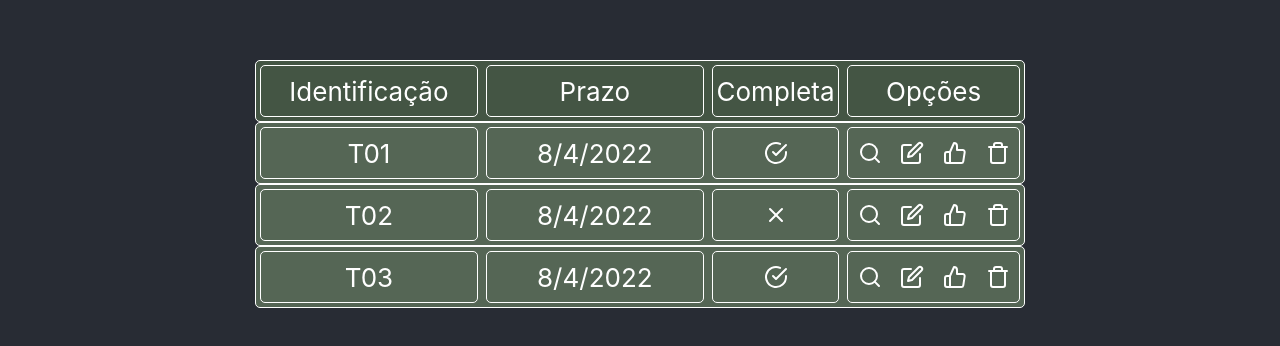
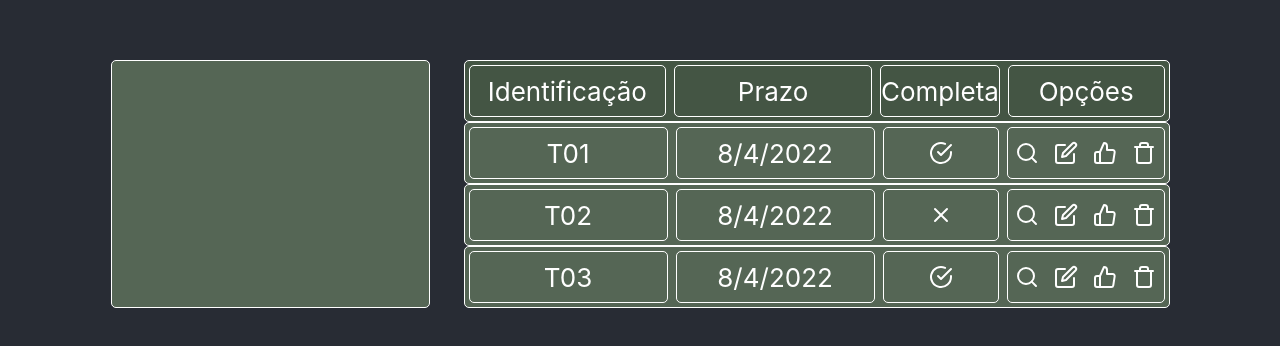
Before and after one commit to wenderlemes/gcc129_todo-list_front, a React (Create React App) app: page / in a window 1280 px wide. Shown: the part 216-562 px from the top of the page. Built offline with nearby package versions, Linux system fonts and the light colour scheme.

Commit message:
Posicionando container de nova task

```diff
--- a/src/App.css
+++ b/src/App.css
@@ -1,16 +1,5 @@
 .App {
   text-align: center;
-}
-
-.App-logo {
-  height: 40vmin;
-  pointer-events: none;
-}
-
-@media (prefers-reduced-motion: no-preference) {
-  .App-logo {
-    animation: App-logo-spin infinite 20s linear;
-  }
 }
 
 .App-body {
@@ -24,15 +13,11 @@
   color: white;
 }
 
+.App-grid {
+  display: grid;
+  grid-template-columns: 1fr 2fr;
+}
+
 .App-link {
   color: #61dafb;
 }
-
-@keyframes App-logo-spin {
-  from {
-    transform: rotate(0deg);
-  }
-  to {
-    transform: rotate(360deg);
-  }
-}
--- a/src/App.tsx
+++ b/src/App.tsx
@@ -1,5 +1,6 @@
 import './App.css';
 import ListaTarefas from './components/ListaTarefas';
+import NovaTarefa from './components/NovaTarefa';
 
 const tarefasMocadas = [
   {
@@ -26,7 +27,10 @@ function App() {
   return (
     <div className="App">
       <div className="App-body">
-        <ListaTarefas tarefas={tarefasMocadas}/>
+        <div className="App-grid">
+          <NovaTarefa />
+          <ListaTarefas tarefas={tarefasMocadas}/>
+        </div>
       </div>
     </div>
   );
--- a/src/components/ListaTarefas.tsx
+++ b/src/components/ListaTarefas.tsx
@@ -1,5 +1,5 @@
 import TarefaModel from '../repository/TarefaModel';
-import './Tarefa.css';
+import './Styles.css';
 import Tarefa from './Tarefa';
 
 interface ListaTarefasProps {
--- /dev/null
+++ b/src/components/NovaTarefa.tsx
@@ -0,0 +1,11 @@
+import TarefaModel from '../repository/TarefaModel';
+import './Styles.css';
+
+const NovaTarefa = () => {
+    return (
+        <div className='NovaTarefa-container'>
+        </div>
+    );
+}
+
+export default NovaTarefa;
--- a/src/components/Tarefa.css
+++ b/src/components/Styles.css
@@ -1,7 +1,7 @@
 .Tarefa-container {
     display: grid;
     grid-template-columns: 1fr 1fr 0.6fr 0.8fr;
-    width: 60vw;
+    width: 55vw;
     border: 1px solid #FFFFFF;
     border-radius: 5px;
     background-color: #556655;
@@ -20,3 +20,10 @@
     border: 1px solid #FFFFFF;
     border-radius: 5px;
 }
+
+.NovaTarefa-container {
+    width: 90%;
+    border: 1px solid #FFFFFF;
+    border-radius: 5px;
+    background-color: #556655;
+}
--- a/src/components/Tarefa.tsx
+++ b/src/components/Tarefa.tsx
@@ -1,5 +1,5 @@
 import TarefaModel from '../repository/TarefaModel';
-import './Tarefa.css';
+import './Styles.css';
 import { CheckCircle, Edit, Search, ThumbsUp, Trash, X } from 'react-feather';
 
 interface TarefaProps {
```
